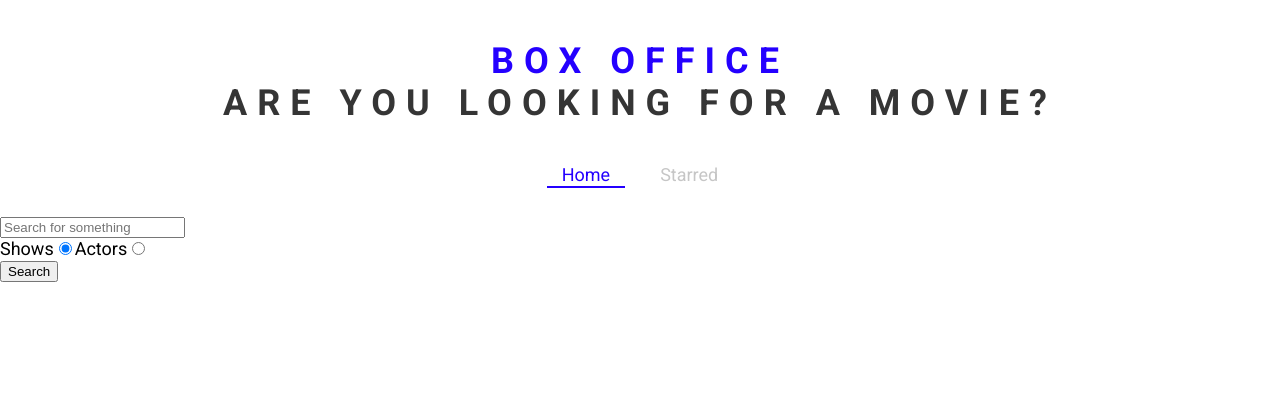
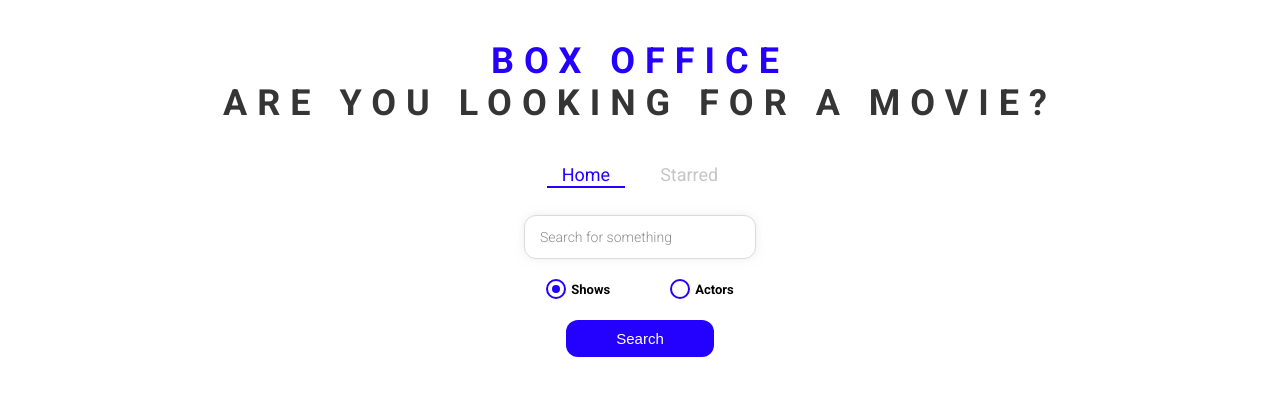
Before and after one commit to Pratham-R-Kumar/Box-Office, a React (Create React App) app: page / in a window 1280 px wide. Shown: the top 396 px of the page. Built offline with nearby package versions, Linux system fonts and the light colour scheme.

Commit message:
styled the entire app

```diff
--- a/src/Pages/Home.js
+++ b/src/Pages/Home.js
@@ -1,9 +1,15 @@
 import React, { useState } from 'react';
 import ActorGrid from '../components/actor/ActorGrid';
+import CustomRadio from '../components/CustomRadio';
 import MainPage from '../components/MainPage';
 import ShowGrid from '../components/show/ShowGrid';
 import { apiGet } from '../misc/config';
 import { useLastQuery } from '../misc/custom-hooks';
+import {
+  RadioInputsWrapper,
+  SearchButtonWrapper,
+  SearchInput,
+} from './Home.styles';
 
 const Home = () => {
   const [input, inputState] = useLastQuery();
@@ -46,39 +52,39 @@
 
   return (
     <MainPage>
-      <input
+      <SearchInput
         type="text"
         onChange={onInputChange}
         onKeyDown={onKeyDown}
         placeholder="Search for something"
         value={input}
       />
+      <RadioInputsWrapper>
         <div>
-        <label htmlFor="search-shows">
-          Shows
-          <input
+          <CustomRadio
+            label="Shows"
             id="search-shows"
-            type="radio"
             value="shows"
             checked={isShowsShown}
             onChange={onRadioChange}
           />
-        </label>
-        <label htmlFor="search-actor">
-          Actors
-          <input
+        </div>
+        <div>
+          <CustomRadio
+            label="Actors"
             id="search-actor"
-            type="radio"
             value="people"
             checked={!isShowsShown}
             onChange={onRadioChange}
           />
-        </label>
         </div>
+      </RadioInputsWrapper>
+      <SearchButtonWrapper>
         <button type="button" onClick={onSubmitSearch}>
           {' '}
           Search{' '}
         </button>
+      </SearchButtonWrapper>
       {displayOutput()}
     </MainPage>
   );
--- /dev/null
+++ b/src/Pages/Home.styles.js
@@ -0,0 +1,49 @@
+import styled from 'styled-components';
+
+export const SearchInput = styled.input`
+  display: block;
+  font-family: 'Roboto', sans-serif;
+  width: 200px;
+  margin: auto;
+  outline: none;
+  padding: 13px 15px;
+  border: 1px solid #dbdbdb;
+  box-shadow: 0px 0px 10px 0px rgba(219, 219, 219, 0.5);
+  font-size: 14px;
+  border-radius: 12px;
+  color: #8d8d8d;
+
+  &::placeholder {
+    font-weight: 300;
+    color: #8d8d8d;
+  }
+`;
+
+export const RadioInputsWrapper = styled.div`
+  display: flex;
+  justify-content: center;
+  margin: 20px 0;
+
+  div {
+    margin: 0 15px;
+  }
+`;
+
+export const SearchButtonWrapper = styled.div`
+  text-align: center;
+  margin-bottom: 35px;
+
+  button {
+    color: #fff;
+    background-color: ${({ theme }) => theme.mainColors.blue};
+    margin: auto;
+    padding: 10px 50px;
+    font-size: 15px;
+    border: none;
+    outline: none;
+    border-radius: 12px;
+    &:hover {
+      cursor: pointer;
+    }
+  }
+`;
--- /dev/null
+++ b/src/components/CustomRadio.js
@@ -0,0 +1,68 @@
+import React from 'react';
+import styled from 'styled-components';
+
+const RadioWrapper = styled.label`
+  display: block;
+  position: relative;
+  padding-left: 25px;
+  cursor: pointer;
+  font-size: 13px;
+  user-select: none;
+  font-weight: 700;
+  line-height: 1.65;
+
+  input {
+    position: absolute;
+    opacity: 0;
+    cursor: pointer;
+  }
+
+  span {
+    position: absolute;
+    top: 0;
+    left: 0;
+    height: 16px;
+    width: 16px;
+    background-color: #fff;
+    border: 2px solid ${({ theme }) => theme.mainColors.blue};
+    border-radius: 50%;
+  }
+
+  input:checked ~ span {
+    background-color: #fff;
+    border: 2px solid ${({ theme }) => theme.mainColors.blue};
+  }
+
+  span:after {
+    content: '';
+    position: absolute;
+    display: none;
+  }
+
+  input:checked ~ span:after {
+    display: block;
+  }
+
+  span:after {
+    top: 4px;
+    left: 4px;
+    width: 8px;
+    height: 8px;
+    border-radius: 50%;
+    background: ${({ theme }) => theme.mainColors.blue};
+  }
+`;
+
+const CustomRadio = ({ label, ...restProps }) => {
+  return (
+    <div>
+      <RadioWrapper htmlFor={restProps.id}>
+        {label}
+        <input {...restProps} type="radio" />
+        <span />
+      </RadioWrapper>
+    </div>
+  );
+};
+
+export default CustomRadio;
```
Lines whose indentation alone changed are shown as unchanged.
